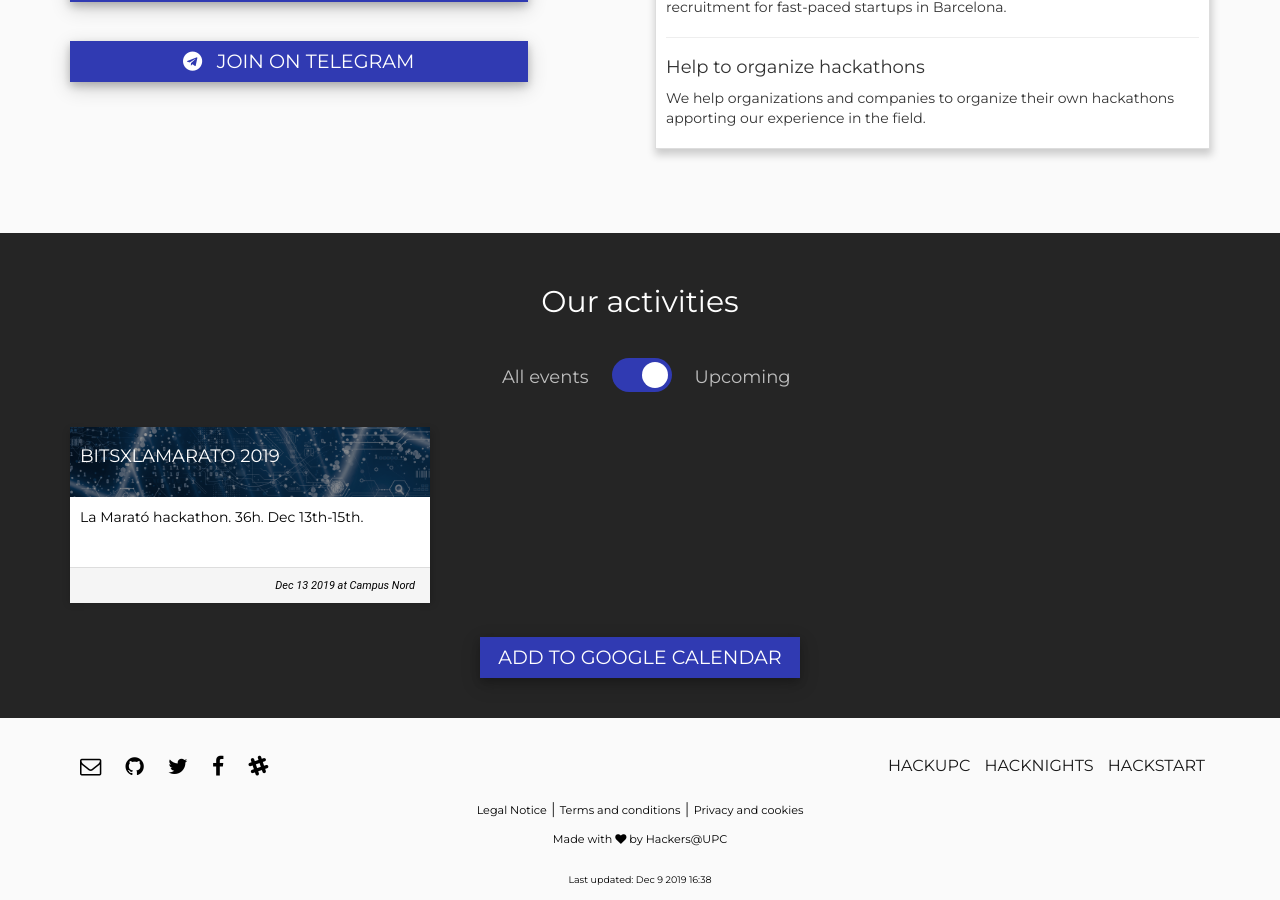
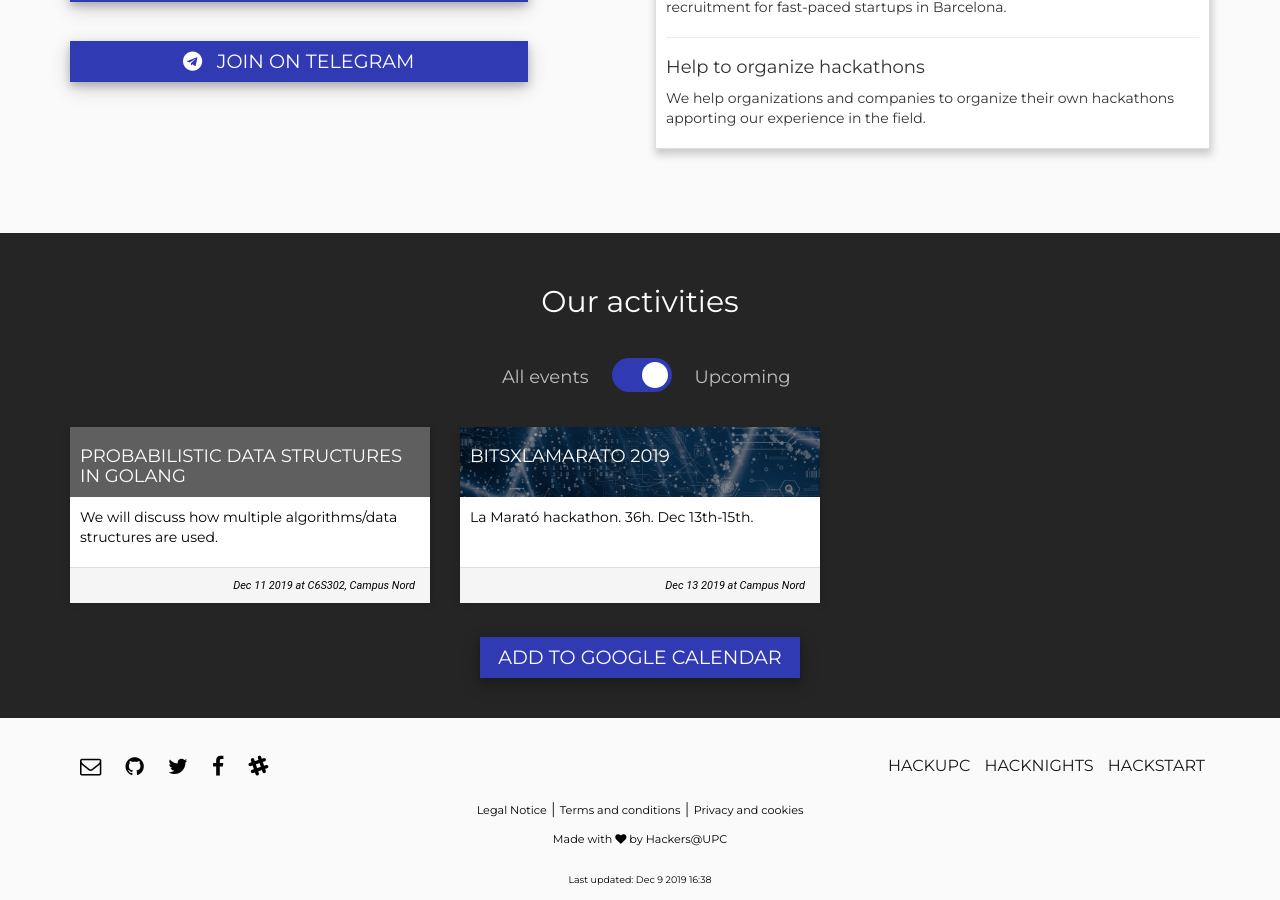
Before and after one commit to casassg/events-landing, a Jekyll site: the page built from index.md, in a window 1280 px wide and 900 px high, scrolled down 601 px. Built offline with Jekyll 4.4.1, drawn with Linux system fonts in a browser that asks for light colours; nearby versions of some CDN libraries; grey boxes are pictures that could not be loaded.

Commit message:
Add "Probabilistic data structures in Golang" event

```diff
--- a/_data/events.yml
+++ b/_data/events.yml
@@ -189,3 +189,11 @@
   end-date: 2019-12-15 4:30 PM
   location: Campus Nord
   url: https://www.fib.upc.edu/la-marato
+
+- name: Probabilistic data structures in Golang
+  line: We will discuss how multiple algorithms/data structures are used.
+  image-url: assets/img/data-structures-go.jpg
+  date: 2019-12-11 12:00 PM
+  end-date: 2019-12-11 2:00 PM
+  location: C6S302, Campus Nord
+  url: https://www.facebook.com/events/596405280901217/
```
